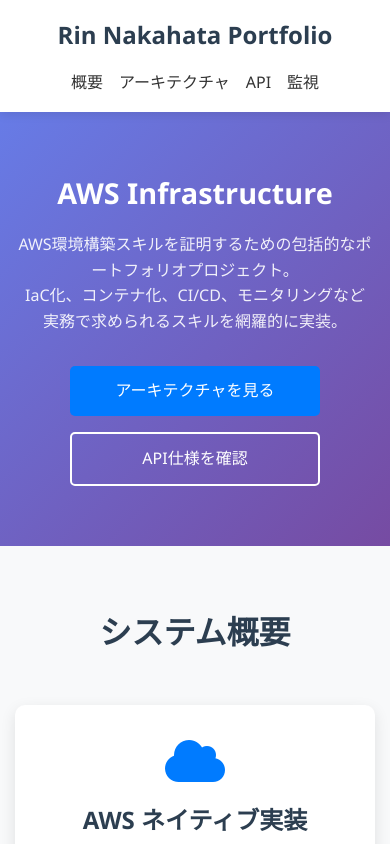
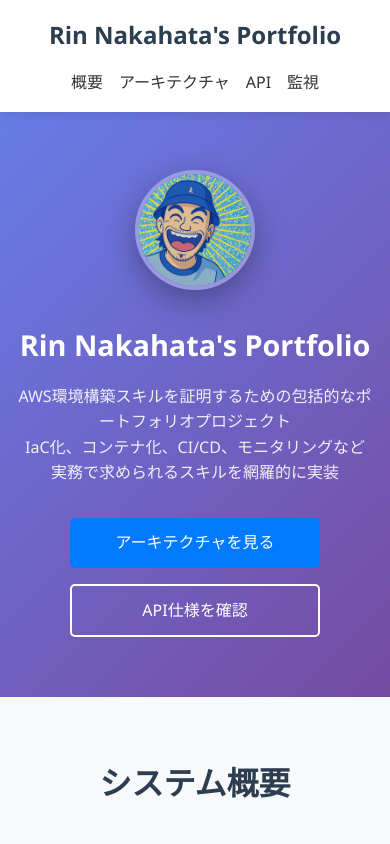
Before and after one commit to RinNakahata/Portfolio, a plain HTML site: page src/frontend/index.html in a window 390 px wide. Shown: the top 844 px of the page. Drawn offline with Linux system fonts and the light colour scheme.

Commit message:
Add files via upload

```diff
--- a/src/frontend/index.html
+++ b/src/frontend/index.html
@@ -14,7 +14,7 @@
     <header class="header">
       <nav class="nav">
         <div class="nav-container">
-          <h1 class="nav-title">Rin Nakahata Portfolio</h1>
+          <h1 class="nav-title">Rin Nakahata's Portfolio</h1>
           <ul class="nav-menu">
             <li><a href="#overview">概要</a></li>
             <li><a href="#architecture">アーキテクチャ</a></li>
@@ -29,15 +29,32 @@
       <!-- Hero Section -->
       <section class="hero">
         <div class="container">
-          <h1 class="hero-title">AWS Infrastructure</h1>
+          <div class="hero-content">
+            <div class="hero-profile">
+              <a
+                href="https://github.com/RinNakahata"
+                target="_blank"
+                class="profile-link"
+              >
+                <img
+                  src="Profile_imege.jpg"
+                  alt="Rin Nakahata Profile"
+                  class="profile-image"
+                />
+              </a>
+            </div>
+            <div class="hero-text">
+              <h1 class="hero-title">Rin Nakahata's Portfolio</h1>
               <p class="hero-subtitle">
-            AWS環境構築スキルを証明するための包括的なポートフォリオプロジェクト。<br />IaC化、コンテナ化、CI/CD、モニタリングなど<br />実務で求められるスキルを網羅的に実装。
+                AWS環境構築スキルを証明するための包括的なポートフォリオプロジェクト<br />IaC化、コンテナ化、CI/CD、モニタリングなど<br />実務で求められるスキルを網羅的に実装
               </p>
               <div class="hero-buttons">
                 <a href="#architecture" class="btn btn-primary"
                   >アーキテクチャを見る</a
                 >
                 <a href="#api" class="btn btn-secondary">API仕様を確認</a>
+              </div>
+            </div>
           </div>
         </div>
       </section>
@@ -47,23 +64,35 @@
         <div class="container">
           <h2 class="section-title">システム概要</h2>
           <div class="grid">
-            <div class="card">
+            <a
+              class="card card-link"
+              href="https://github.com/RinNakahata/Portfolio/blob/main/docs/01-architecture.md"
+              target="_blank"
+            >
               <i class="fas fa-cloud card-icon"></i>
               <h3>AWS ネイティブ実装</h3>
               <p>
                 ECS+Fargate<br />DynamoDB<br />S3+CloudFront<br />を活用したサーバーレス構成
               </p>
-            </div>
-            <div class="card">
+            </a>
+            <a
+              class="card card-link"
+              href="https://github.com/RinNakahata/Portfolio/tree/main/terraform"
+              target="_blank"
+            >
               <i class="fas fa-code card-icon"></i>
               <h3>コードによるインフラ管理</h3>
               <p>Terraformによる<br />完全コードされたインフラ構築</p>
-            </div>
-            <div class="card">
+            </a>
+            <a
+              class="card card-link"
+              href="https://github.com/RinNakahata/Portfolio/tree/main/docker"
+              target="_blank"
+            >
               <i class="fas fa-docker card-icon"></i>
               <h3>コンテナ化</h3>
               <p>Dockerによる<br />アプリケーション標準化と可搬性の実現</p>
-            </div>
+            </a>
           </div>
         </div>
       </section>
@@ -73,13 +102,6 @@
         <div class="container">
           <h2 class="section-title">システムアーキテクチャ</h2>
           <div class="architecture-content">
-            <div class="architecture-image">
-              <img
-                src="aws-architecture.png"
-                alt="AWS Architecture Diagram"
-                class="diagram-image"
-              />
-            </div>
             <div class="architecture-description">
               <h3>主要コンポーネント</h3>
               <ul class="tech-list">
@@ -104,6 +126,13 @@
                   <strong>CloudWatch</strong> - 監視・ログ管理
                 </li>
               </ul>
+            </div>
+            <div class="architecture-image">
+              <img
+                src="aws-architecture.png"
+                alt="AWS Architecture Diagram"
+                class="diagram-image"
+              />
             </div>
           </div>
         </div>
@@ -186,7 +215,7 @@ APIテストボタンをクリックしてください</pre
             <ul>
               <li>
                 <a
-                  href="https://github.com/RinNakahata/portfolio-aws-infrastructure"
+                  href="https://github.com/RinNakahata/Portfolio"
                   target="_blank"
                 >
                   <i class="fab fa-github"></i> GitHub リポジトリ
@@ -194,7 +223,7 @@ APIテストボタンをクリックしてください</pre
               </li>
               <li>
                 <a
-                  href="https://github.com/RinNakahata/portfolio-aws-infrastructure/tree/main/docs"
+                  href="https://github.com/RinNakahata/Portfolio/tree/main/docs"
                   target="_blank"
                 >
                   <i class="fas fa-file-alt"></i> 設計書
@@ -204,8 +233,7 @@ APIテストボタンをクリックしてください</pre
           </div>
           <div class="footer-section">
             <h3>お問い合わせ</h3>
-            <p>ポートフォリオプロジェクト</p>
-            <p>AWS Infrastructure Specialist</p>
+            <p>rin.nakahata@gmail.com</p>
           </div>
         </div>
         <div class="footer-bottom">
--- a/src/frontend/style.css
+++ b/src/frontend/style.css
@@ -15,7 +15,7 @@ html {
 }
 
 body {
-    font-family: 'Segoe UI', Tahoma, Geneva, Verdana, sans-serif;
+  font-family: "Segoe UI", Tahoma, Geneva, Verdana, sans-serif;
   line-height: 1.6;
   color: #333;
   background-color: #f8f9fa;
@@ -97,6 +97,38 @@ body {
   margin-top: 70px;
 }
 
+.hero-content {
+  display: flex;
+  align-items: center;
+  justify-content: space-between;
+  gap: 3rem;
+  max-width: 1000px;
+  margin: 0 auto;
+}
+
+.hero-text {
+  flex: 1;
+  text-align: left;
+}
+
+.hero-profile {
+  flex-shrink: 0;
+}
+
+.profile-image {
+  width: 200px;
+  height: 200px;
+  border-radius: 50%;
+  border: 4px solid rgba(255, 255, 255, 0.3);
+  box-shadow: 0 10px 30px rgba(0, 0, 0, 0.3);
+  transition: transform 0.3s ease, box-shadow 0.3s ease;
+}
+
+.profile-image:hover {
+  transform: scale(1.05);
+  box-shadow: 0 15px 40px rgba(0, 0, 0, 0.4);
+}
+
 .hero-title {
   font-size: 3rem;
   font-weight: 700;
@@ -112,7 +144,7 @@ body {
 .hero-buttons {
   display: flex;
   gap: 1rem;
-    justify-content: center;
+  justify-content: flex-start;
   flex-wrap: wrap;
 }
 
@@ -175,6 +207,16 @@ body {
   box-shadow: 0 5px 15px rgba(0, 0, 0, 0.1);
   text-align: center;
   transition: transform 0.3s ease, box-shadow 0.3s ease;
+}
+
+.card-link {
+  text-decoration: none;
+  color: inherit;
+  display: block;
+}
+
+.card-link:hover {
+  text-decoration: none;
 }
 
 .card:hover {
@@ -316,7 +358,7 @@ body {
   border: 1px solid #e9ecef;
   border-radius: 5px;
   padding: 1rem;
-    font-family: 'Courier New', monospace;
+  font-family: "Courier New", monospace;
   font-size: 0.9rem;
   white-space: pre-wrap;
   overflow-x: auto;
@@ -438,6 +480,25 @@ body {
     gap: 1rem;
   }
 
+  .hero-content {
+    flex-direction: column;
+    text-align: center;
+    gap: 2rem;
+  }
+
+  .hero-text {
+    text-align: center;
+  }
+
+  .hero-buttons {
+    justify-content: center;
+  }
+
+  .profile-image {
+    width: 150px;
+    height: 150px;
+  }
+
   .hero-title {
     font-size: 2rem;
   }
@@ -478,6 +539,15 @@ body {
     padding: 100px 0 60px;
   }
 
+  .hero-content {
+    gap: 1.5rem;
+  }
+
+  .profile-image {
+    width: 120px;
+    height: 120px;
+  }
+
   .hero-title {
     font-size: 1.8rem;
   }
```
Also changed, not shown: src/frontend/Profile_imege.jpg (added), 1 other file. Lines whose indentation alone changed are shown as unchanged.
